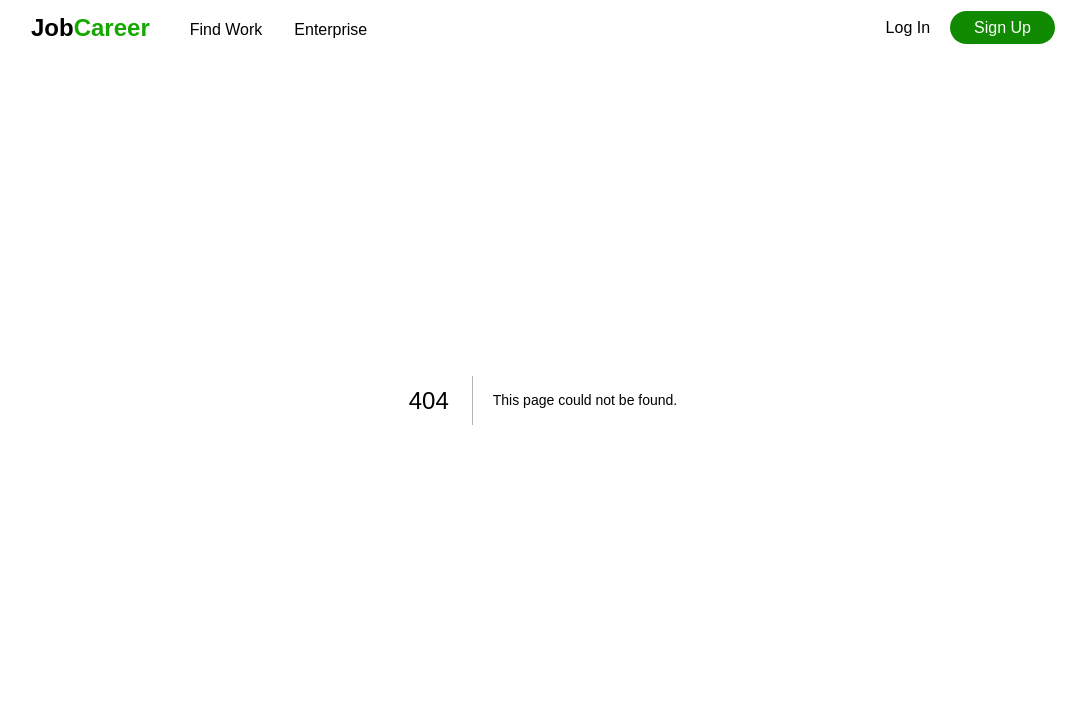
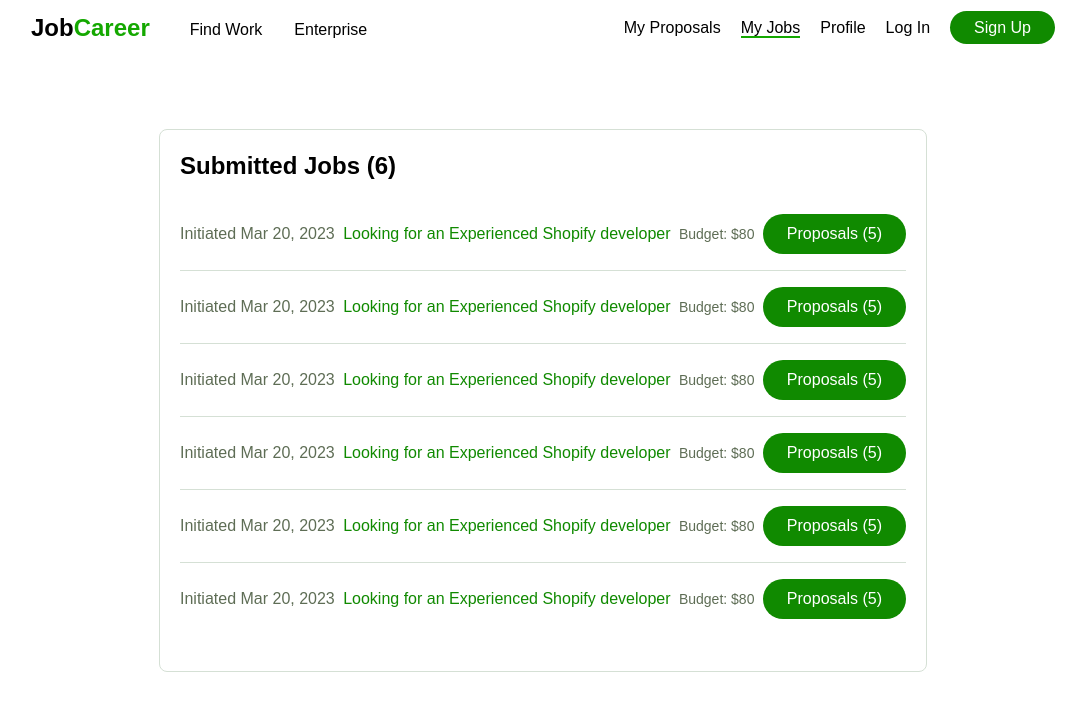
Before and after one commit to sagorranait/JobCareer, a Next.js app: page /jobs in a window 1280 px wide. Before the commit this address had no page. Shown: the top 710 px of the page, without its empty margins (97-1183 px from the left). Built offline with nearby package versions, Linux system fonts and the light colour scheme.

Commit message:
Design of Proposals and Jobs page are done.

```diff
--- a/components/TheMenu.js
+++ b/components/TheMenu.js
@@ -12,13 +12,47 @@ const TheMenu = () => {
                <Link href='/' className="font-bold text-2xl">Job<span className='text-secondary'>Career</span></Link>
                <ul className="left-menu flex items-center gap-8 pt-1">
                   <li>
-                     <Link className={router.pathname === "/works" ? "border-b-2 border-secondary" : "hover:border-b-2 duration-100"} href='/works'>Find Work</Link>
+                     <Link
+                        className={router.pathname === "/works" ? "border-b-2 border-secondary" : "hover:border-b-2 duration-100"}
+                        href='/works'
+                     >
+                        Find Work
+                     </Link>
                   </li>
                   <li>
-                     <Link className={router.pathname === "/enterprise" ? "border-b-2 border-secondary" : "hover:border-b-2 duration-100"} href='/enterprise'>Enterprise</Link>
+                     <Link
+                        className={router.pathname === "/enterprise" ? "border-b-2 border-secondary" : "hover:border-b-2 duration-100"}
+                        href='/enterprise'
+                     >
+                        Enterprise
+                     </Link>
                   </li>
                </ul>
             </div>
+         </li>
+         <li>
+            <Link
+               className={router.pathname === "/proposals" ? "border-b-2 border-secondary" : "hover:border-b-2 duration-100"}
+               href='/proposals'
+            >
+               My Proposals
+            </Link>
+         </li>
+         <li>
+            <Link
+               href='/jobs'
+               className={router.pathname === "/jobs" ? "border-b-2 border-secondary" : "hover:border-b-2 duration-100"}
+            >
+               My Jobs
+            </Link>
+         </li>
+         <li>
+            <Link
+               href='/profile'
+               className={router.pathname === "/profile" ? "border-b-2 border-secondary" : "hover:border-b-2 duration-100"}
+            >
+               Profile
+            </Link>
          </li>
          <li>
             <Link href='/login' className={router.pathname === "/login" ? "bg-primary text-white font-medium px-6 py-2 rounded-full" : ""}>Log In</Link>
--- /dev/null
+++ b/pages/jobs.js
@@ -0,0 +1,70 @@
+import Link from "next/link";
+import Head from "next/head";
+import TheDivArea from "@/components/TheDivArea";
+
+const jobs = () => {
+  return (
+   <>
+      <Head>
+         <title>My Jobs - JobCareer</title>
+      </Head>
+      <main>
+      <TheDivArea>
+         <div className="w-9/12 p-5 border border-silver rounded-lg">
+            <h3 className="text-2xl font-semibold pb-8">Submitted Jobs (6)</h3>
+            <div className="flex items-center justify-between border-b border-silver pb-4 mb-4">
+               <p className="text-axolotl">Initiated Mar 20, 2023</p>
+               <Link href='/works/01' className="text-primary hover:underline font-medium">Looking for an Experienced Shopify developer</Link>
+               <p className="text-sm text-axolotl">Budget: $80</p>
+               <div>
+                  <button className="bg-primary text-white font-medium px-6 py-2 rounded-full">Proposals (5)</button>
+               </div>
+            </div>
+            <div className="flex items-center justify-between border-b border-silver pb-4 mb-4">
+               <p className="text-axolotl">Initiated Mar 20, 2023</p>
+               <Link href='/works/01' className="text-primary hover:underline font-medium">Looking for an Experienced Shopify developer</Link>
+               <p className="text-sm text-axolotl">Budget: $80</p>
+               <div>
+                  <button className="bg-primary text-white font-medium px-6 py-2 rounded-full">Proposals (5)</button>
+               </div>
+            </div>
+            <div className="flex items-center justify-between border-b border-silver pb-4 mb-4">
+               <p className="text-axolotl">Initiated Mar 20, 2023</p>
+               <Link href='/works/01' className="text-primary hover:underline font-medium">Looking for an Experienced Shopify developer</Link>
+               <p className="text-sm text-axolotl">Budget: $80</p>
+               <div>
+                  <button className="bg-primary text-white font-medium px-6 py-2 rounded-full">Proposals (5)</button>
+               </div>
+            </div>
+            <div className="flex items-center justify-between border-b border-silver pb-4 mb-4">
+               <p className="text-axolotl">Initiated Mar 20, 2023</p>
+               <Link href='/works/01' className="text-primary hover:underline font-medium">Looking for an Experienced Shopify developer</Link>
+               <p className="text-sm text-axolotl">Budget: $80</p>
+               <div>
+                  <button className="bg-primary text-white font-medium px-6 py-2 rounded-full">Proposals (5)</button>
+               </div>
+            </div>
+            <div className="flex items-center justify-between border-b border-silver pb-4 mb-4">
+               <p className="text-axolotl">Initiated Mar 20, 2023</p>
+               <Link href='/works/01' className="text-primary hover:underline font-medium">Looking for an Experienced Shopify developer</Link>
+               <p className="text-sm text-axolotl">Budget: $80</p>
+               <div>
+                  <button className="bg-primary text-white font-medium px-6 py-2 rounded-full">Proposals (5)</button>
+               </div>
+            </div>
+            <div className="flex items-center justify-between pb-4 mb-4">
+               <p className="text-axolotl">Initiated Mar 20, 2023</p>
+               <Link href='/works/01' className="text-primary hover:underline font-medium">Looking for an Experienced Shopify developer</Link>
+               <p className="text-sm text-axolotl">Budget: $80</p>
+               <div>
+                  <button className="bg-primary text-white font-medium px-6 py-2 rounded-full">Proposals (5)</button>
+               </div>
+            </div>
+         </div>
+         </TheDivArea>
+      </main>
+   </>
+  )
+}
+
+export default jobs
--- /dev/null
+++ b/pages/profile.js
@@ -0,0 +1,19 @@
+import Head from "next/head";
+import TheDivArea from "@/components/TheDivArea";
+
+const profile = () => {
+  return (
+   <>
+      <Head>
+         <title>Profile - JobCareer</title>
+      </Head>
+      <main>
+         <TheDivArea>
+            profile
+         </TheDivArea>
+      </main>
+   </>
+  )
+}
+
+export default profile
--- /dev/null
+++ b/pages/proposals.js
@@ -0,0 +1,31 @@
+import Head from "next/head";
+import TheDivArea from "@/components/TheDivArea";
+import Link from "next/link";
+
+const proposals = () => {
+  return (
+   <>
+      <Head>
+         <title>My Proposals - JobCareer</title>
+      </Head>
+      <main>
+         <TheDivArea>
+            <div className="w-9/12 p-5 border border-silver rounded-lg">
+               <h3 className="text-2xl font-semibold pb-8">Submitted Proposals (6)</h3>
+               <div className="flex items-center justify-between border-b border-silver pb-4 mb-4">
+                  <p className="text-axolotl">Initiated Mar 20, 2023</p>
+                  <Link href='/works/01' className="text-primary hover:underline font-medium">Looking for an Experienced Shopify developer</Link>
+                  <p className="text-sm text-axolotl">General Profile</p>
+                  <div>
+                     <button className="bg-primary text-white font-medium px-6 py-2 rounded-full mr-3">Change Terms</button>
+                     <button className="bg-primary text-white font-medium px-6 py-2 rounded-full">Withdraw</button>
+                  </div>
+               </div>
+            </div>
+         </TheDivArea>
+      </main>
+   </>
+  )
+}
+
+export default proposals
--- a/pages/works/[id]/apply.js
+++ b/pages/works/[id]/apply.js
@@ -10,14 +10,14 @@ const Applied = () => {
       </Head>
       <main>
          <TheDivArea>
-            <form className="px-32">
+            <form className="w-3/4">
             <div className="py-5 mb-5 mt-8">
                <h3 className="text-xl font-medium mb-5">Proposal Settings</h3>
-               <label for="profile" class="mb-2 text-base font-medium pr-5">Propose with a Specialized profile</label>
+               <label htmlFor="profile" class="mb-2 text-base font-medium pr-5">Propose with a Specialized profile</label>
                <select
                   id="profile"
                   class="w-60 border border-silver text-base rounded-lg focus:ring-silver focus:border-silver p-2">
-                  <option selected value='id'>General Profile</option>
+                  <option defaultValue value='id'>General Profile</option>
                </select>
                <p className="py-3">This proposal requires 4 Connects. </p>
                <p>When you submit this proposal, you'll have 47 Connects remaining.</p>
@@ -91,7 +91,7 @@ const Applied = () => {
             <div className="py-3 mt-3">
                <h3 className="text-xl font-medium mb-5">Additional Details</h3>
                <div>
-                  <label for="coverLetter" class="block mb-2 text-base font-medium">Cover Letter</label>
+                  <label htmlFor="coverLetter" class="block mb-2 text-base font-medium">Cover Letter</label>
                   <textarea
                      id="coverLetter"
                      rows="4"
```
